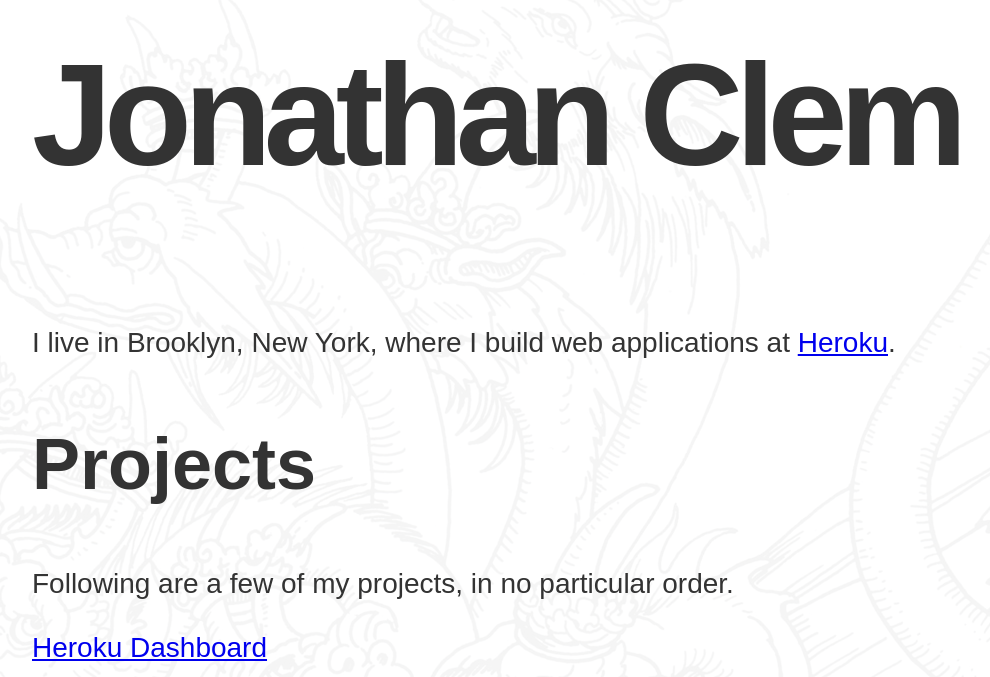
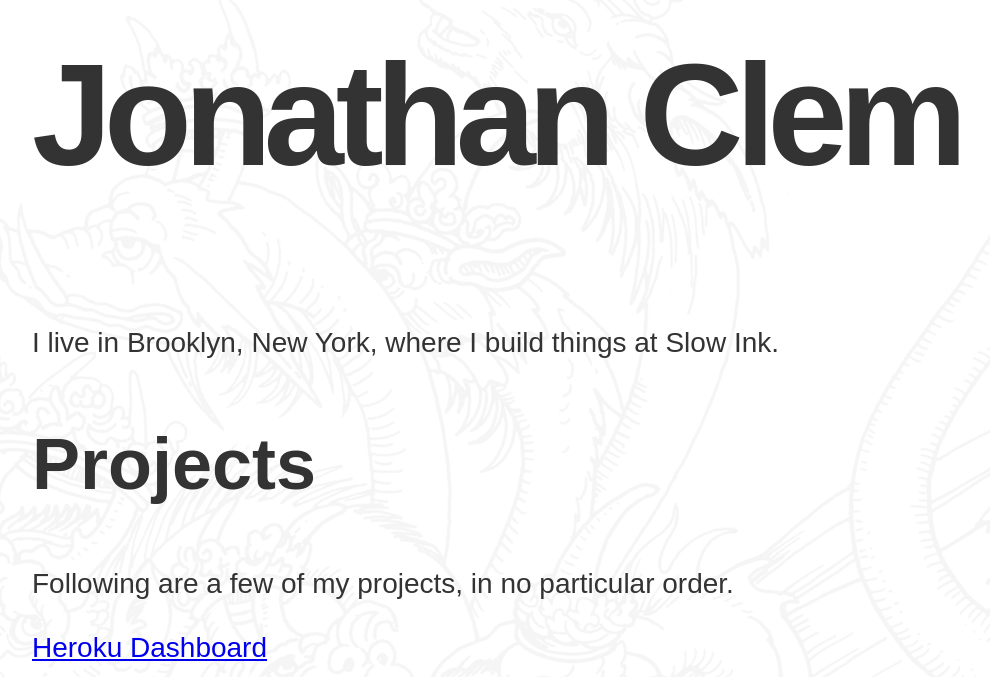
Before and after one commit to IonicaBizauKitchen/jclem.github.io, a plain HTML site: page index.html in a window 1280 px wide. Shown: the part 123-800 px from the top of the page, without its empty margins (28-1018 px from the left). Drawn offline with Linux system fonts and the light colour scheme.

Commit message:
Update index.html

```diff
--- a/index.html
+++ b/index.html
@@ -13,8 +13,7 @@
       <h1>Jonathan Clem</h1>
     </div>
 
-    <p>I live in Brooklyn, New York, where I build web applications at
-      <a href='https://www.heroku.com/home' target='_blank'>Heroku</a>.</p>
+    <p>I live in Brooklyn, New York, where I build things at Slow Ink.</p>
 
     <h2>Projects</h2>
 
```
